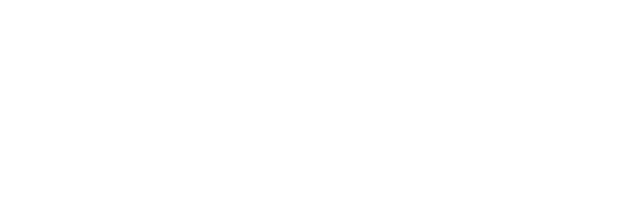
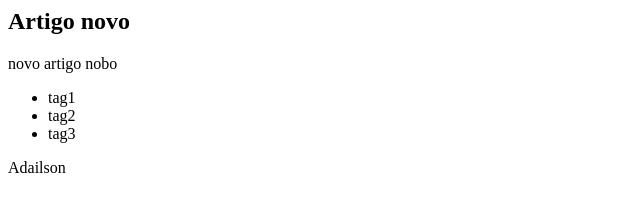
Before and after one commit to Adailsonacj/course_es6, a plain HTML site: page templateLiteral.html in a window 1280 px wide. Shown: the whole page, without its empty margins (0-640 px from the left). Drawn offline with Linux system fonts and the light colour scheme.

Commit message:
alterações in templateLiteral.html

```diff
--- a/templateLiteral.html
+++ b/templateLiteral.html
@@ -25,6 +25,37 @@
         uva`
     console.log(fruits2)
 
+    const article = {
+        title: 'Artigo novo',
+        intro: 'novo artigo nobo',
+        body: 'body body body',
+        tags: ['tag1', 'tag2', 'tag3'],
+        autor: 'Adailson'
+    }
+
+    function showAutor(nome){
+        //Condicional
+        return (nome)?nome:'Desconhecido'
+    }
+
+    const markup = `
+    <article>
+        <head>
+        <h1>${article.title}</h1>
+        </head>
+        <section>
+            <p>${article.intro}</p>
+        </section>
+        <footer>
+            <ul>
+                ${article.tags.map((tag) => `<li> ${tag} </li>`).join('')}
+            </ul>
+            ${showAutor(article.autor)}
+        </footer>
+    </article>
+    `
+    document.body.innerHTML = markup
+
 </script>
 
 </html>
```
